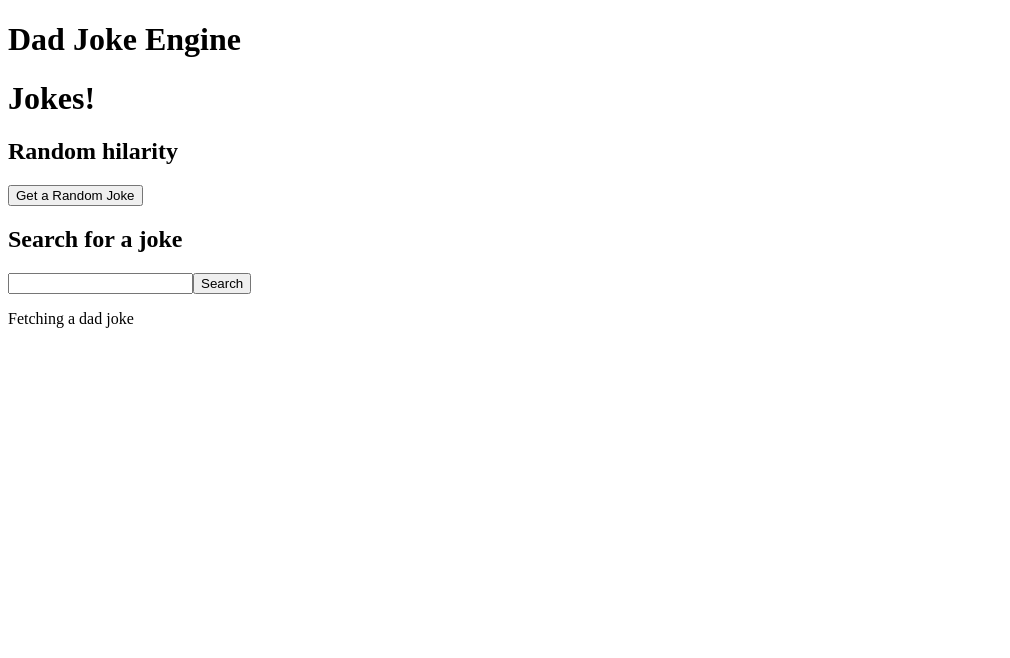
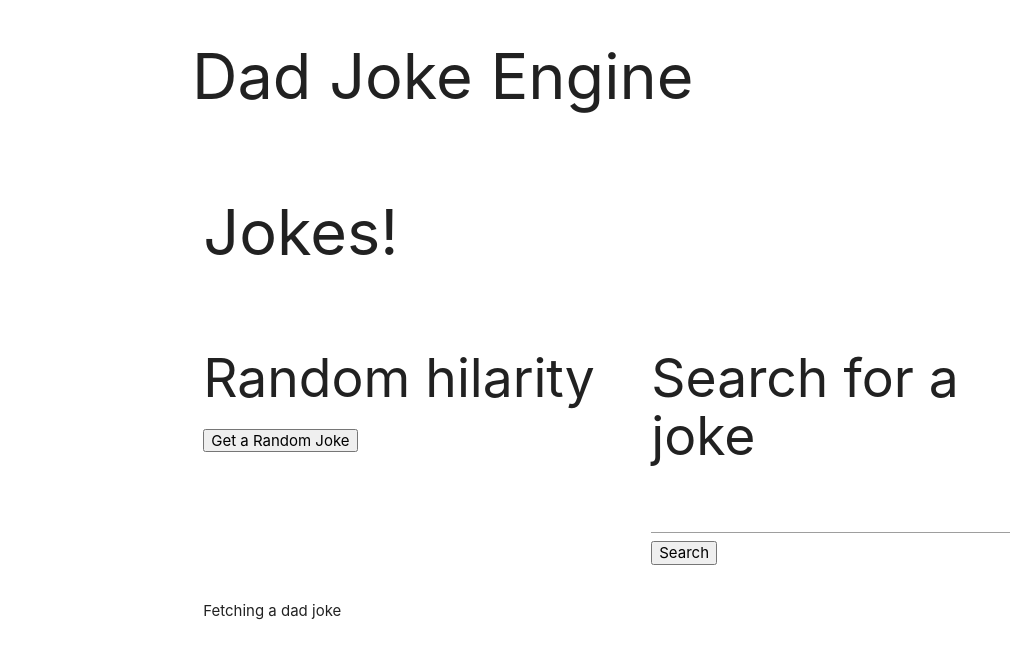
Before and after one commit to marclevetin/dad-jokes, a React (Create React App) app: page / in a window 1280 px wide. Shown: the top 658 px of the page, without its empty margins (0-1010 px from the left). Built offline with nearby package versions, Linux system fonts and the light colour scheme; no server answers.

Commit message:
added in materializecss through a CDN.  Added grid

```diff
--- a/public/index.html
+++ b/public/index.html
@@ -20,6 +20,7 @@
       Learn how to configure a non-root public URL by running `npm run build`.
     -->
     <title>React App</title>
+    <link rel="stylesheet" href="https://cdnjs.cloudflare.com/ajax/libs/materialize/1.0.0-beta/css/materialize.min.css">
 
     <!--Let browser know website is optimized for mobile-->
     <meta name="viewport" content="width=device-width, initial-scale=1.0"/>
@@ -39,5 +40,6 @@
       To begin the development, run `npm start` or `yarn start`.
       To create a production bundle, use `npm run build` or `yarn build`.
     -->
+    <script src="https://cdnjs.cloudflare.com/ajax/libs/materialize/1.0.0-beta/js/materialize.min.js"></script>
   </body>
 </html>
--- a/src/App.js
+++ b/src/App.js
@@ -66,20 +66,38 @@ class App extends Component {
   render() {
     const allJokes = this.state.combo.map(joke => <p key={joke.id}>{joke.joke}</p>);
 
-    return (<div className="App">
+    return (
+      <div className = "container" >
+        <div className="row">
         <header className="App-header">
           <h1 className="App-title">Dad Joke Engine</h1>
         </header>
+      </div>
+      <div className="row">
+      <div className="col s12">
         <h1>Jokes!</h1>
+      </div>
+    </div>
+    <div className="row">
+      <div className="col s12 m6">
         <h2>Random hilarity</h2>
         <button onClick={() => this.combinedJoke(this.state.searchTerm)}>Get a Random Joke</button>
+      </div>
+      <div className="col s12 m6">
         <h2>Search for a joke</h2>
         <form onSubmit={this.handleSubmit}>
           <input type='text' onChange={this.handleChange} value={this.state.searchTerm}/>
           <button type='submit'>Search</button>
         </form>
+      </div>
+    </div>
+    <div className="row">
+      <div className="col s12">
         {allJokes}
-    </div>);
+      </div>
+    </div>
+      </div>
+    );
   }
 }
 
```
Lines whose indentation alone changed are shown as unchanged.
